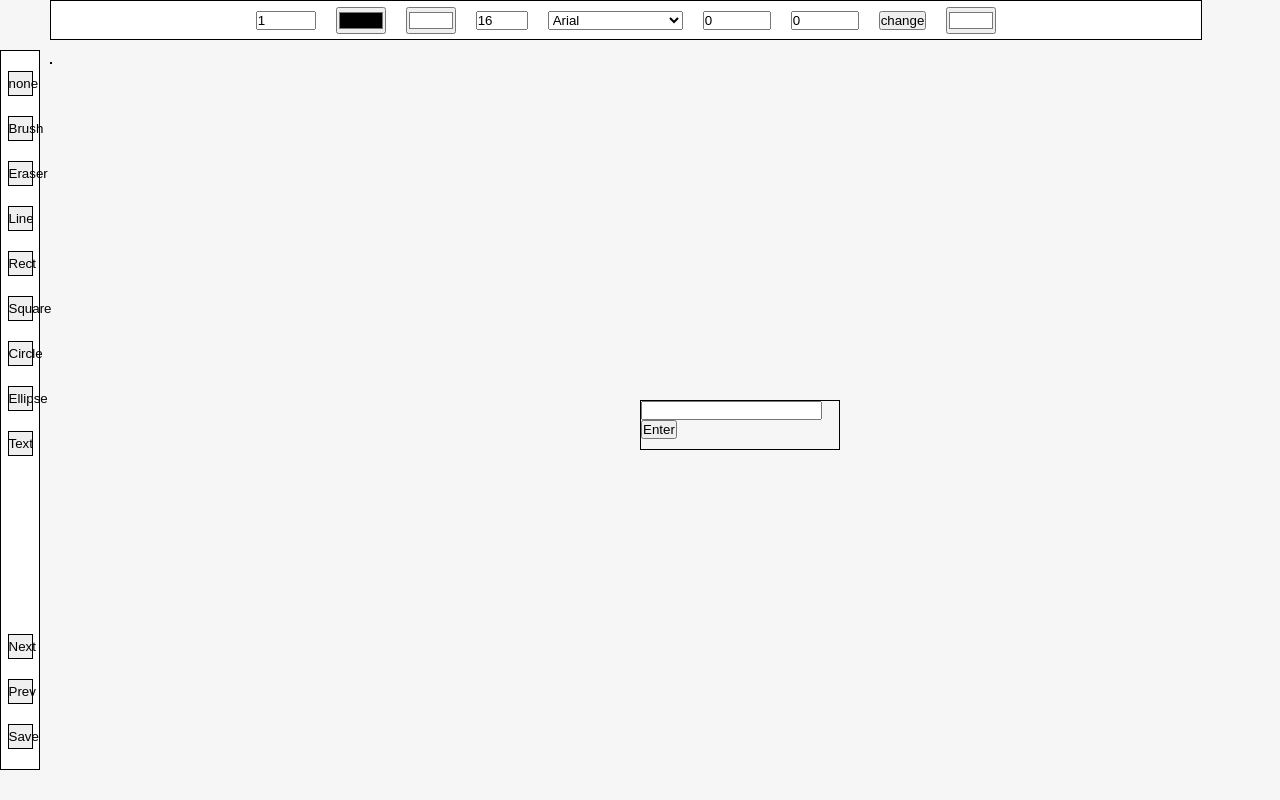
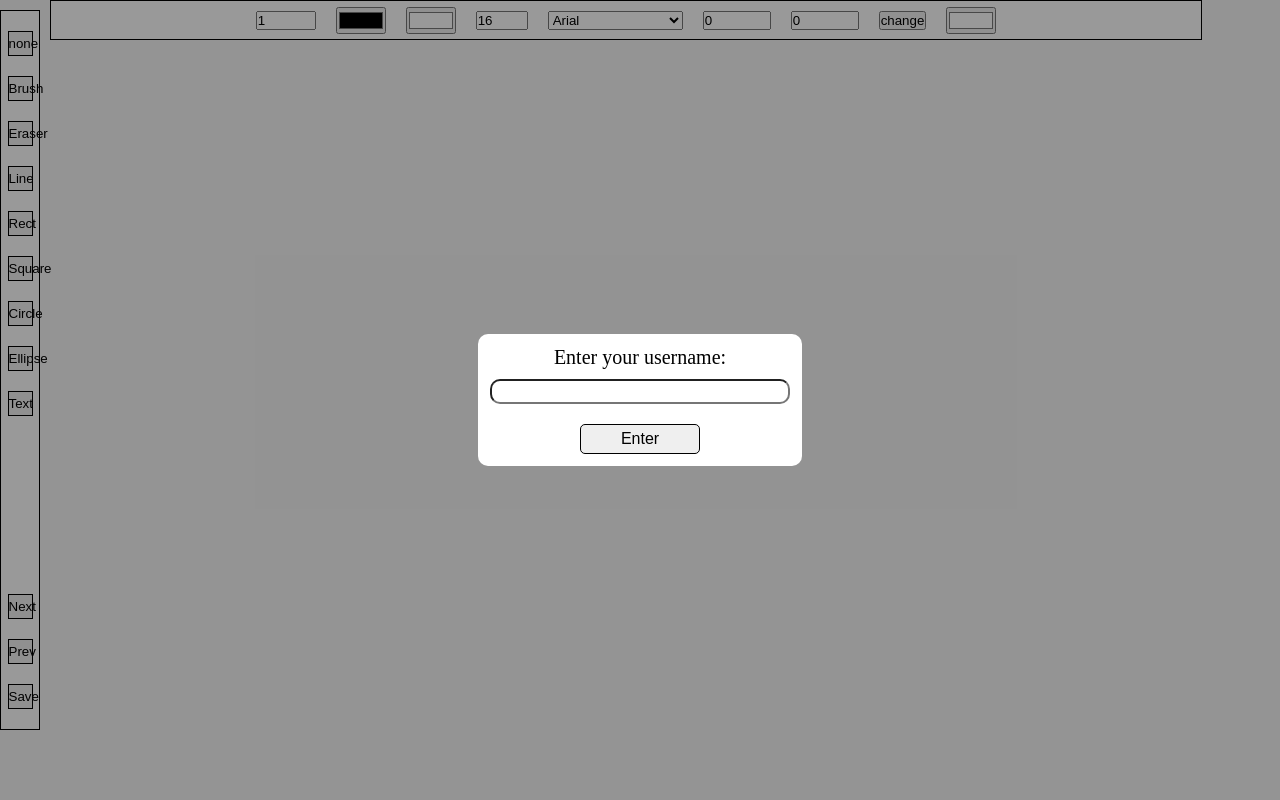
Before and after one commit to OhMyMrAIRobot/paintOnline, a React (Create React App) app in the folder client/: page /1 in a window 1280 px wide. Built offline with nearby package versions, Linux system fonts and the light colour scheme; no server answers.

Commit message:
modal canvas

```diff
--- a/client/src/Components/Canvas.jsx
+++ b/client/src/Components/Canvas.jsx
@@ -1,4 +1,4 @@
-import React, {useEffect, useRef} from 'react';
+import React, {useEffect, useRef, useState} from 'react';
 import '../Style/Canvas.css'
 import {observer} from "mobx-react-lite";
 import canvasState from "../Store/CanvasState";
@@ -13,9 +13,9 @@ import Square from "../Tools/Square";
 import Circle from "../Tools/Circle";
 import Ellipse from "../Tools/Ellipse";
 import Text from "../Tools/Text"
+import Modal from "./Modal";
 
 const Canvas = observer(() => {
-
     const params = useParams();
     const CanvasRef = useRef();
     const UsernameRef = useRef();
@@ -165,25 +165,30 @@ const Canvas = observer(() => {
         }
     }
 
+    const [modalActive, setModalActive] = useState(true);
+
     return (
+        <>
+            <Modal active={modalActive} setActive={setModalActive} canClose={false}>
+                <div className = "nickname_modal">
+                    <p className = "nickname_text">Enter your username:</p>
+                    <input className = "modal_input" ref = {UsernameRef} type = 'text'/>
+                    <button className = "nickname_button"
+                            onClick={(e) => {
+                                if (UsernameRef.current.value !== "") {
+                                    setModalActive(false);
+                                    connectionHandler();
+                                    document.getElementById("hor").style.position = "inherit";
+                                } else
+                                    console.log('empty')
+                                }
+                            }
+                            >
+                        Enter
+                    </button>
+                </div>
+            </Modal>
             <div className = "canvas">
-
-            <div
-                style={{
-                    width: '200px',
-                    height: '50px',
-                    border: '1px solid black',
-                    position: 'absolute',
-                    top: '50%',
-                    left: '50%',
-                }}
-            >
-                <input ref = {UsernameRef} type = 'text'/>
-                <button
-                    onClick={() => connectionHandler()}
-                >Enter</button>
-            </div>
-
                 <canvas
                     ref = {CanvasRef}
                     height = '0px'
@@ -192,6 +197,8 @@ const Canvas = observer(() => {
                 >
                 </canvas>
             </div>
+        </>
+
     );
 });
 
--- a/client/src/Components/HorToolbar.jsx
+++ b/client/src/Components/HorToolbar.jsx
@@ -32,7 +32,7 @@ const HorToolbar = () => {
     }
 
     return (
-        <div className = "toolbar-w">
+        <div id = "hor" className = "toolbar-w">
             <input
                 type = "number"
                 min = {1}
--- a/client/src/Pages/CanvasPage.jsx
+++ b/client/src/Pages/CanvasPage.jsx
@@ -1,9 +1,11 @@
-import React from 'react';
+import React, {useState} from 'react';
 import HorToolbar from "../Components/HorToolbar";
 import VertToolbar from "../Components/VertToolbar";
 import Canvas from "../Components/Canvas";
+import Modal from "../Components/Modal";
 
 const CanvasPage = () => {
+
     return (
         <>
             <HorToolbar />
--- a/client/src/Pages/MainPage.jsx
+++ b/client/src/Pages/MainPage.jsx
@@ -51,6 +51,7 @@ const MainPage = () => {
 
             <Modal active={ModalActive} setActive={setModalActive} canClose={true}>
                 <div>
+                    <p className = "room_text">Enter room's ID:</p>
                     <input className = "modal_input" ref = {inputRef} type = 'text'/>
                     <div className={"button_container"}>
                         <button className = "modal_button" onClick={e => setModalActive(false)}>Cancel</button>
--- a/client/src/Style/Canvas.css
+++ b/client/src/Style/Canvas.css
@@ -9,3 +9,23 @@
 canvas{
     border: 1px solid black;
 }
+
+.nickname_modal{
+    display: flex;
+    flex-direction: column;
+    align-items: center;
+}
+
+.nickname_button{
+    margin-top: 20px;
+    border-radius: 5px;
+    border: 1px solid black;
+    cursor: pointer;
+    width: 120px;
+    height: 30px;
+    font-size: 16px;
+}
+
+.nickname_text{
+    font-size: 20px;
+}
--- a/client/src/Style/Mainpage.css
+++ b/client/src/Style/Mainpage.css
@@ -14,13 +14,18 @@
     justify-content: center;
     width: 500px;
     height: 250px;
-    border: 1px solid black;
+    border: 3px solid black;
+    border-radius: 10px;
     gap: 50px
 }
 
 .main-button{
     width: 150px;
     height: 50px;
+    border-radius: 10px;
+    border: 3px solid black;
+    cursor: pointer;
+    font-size: 20px;
 }
 
 .button_container{
@@ -33,10 +38,11 @@
 
 .modal_button{
     border-radius: 5px;
-    border: 1px solid black;
+    border: 2px solid black;
     cursor: pointer;
     width: 100px;
     height: 30px;
+    font-size: 16px;
 }
 
 .modal_input{
@@ -44,4 +50,10 @@
     height: 25px;
     margin-top: 10px;
     border-radius: 10px;
+    font-size: 16px;
 }
+
+.room_text{
+    font-size: 20px;
+    text-align: center;
+}
--- a/client/src/Style/Toolbar.css
+++ b/client/src/Style/Toolbar.css
@@ -1,6 +1,7 @@
 @import "./Variables.css";
 
 .toolbar-w{
+    position: absolute;
     width: 90%;
     height: var(--toolbar-height);
     background-color: white;
```
Lines whose indentation alone changed are shown as unchanged.
